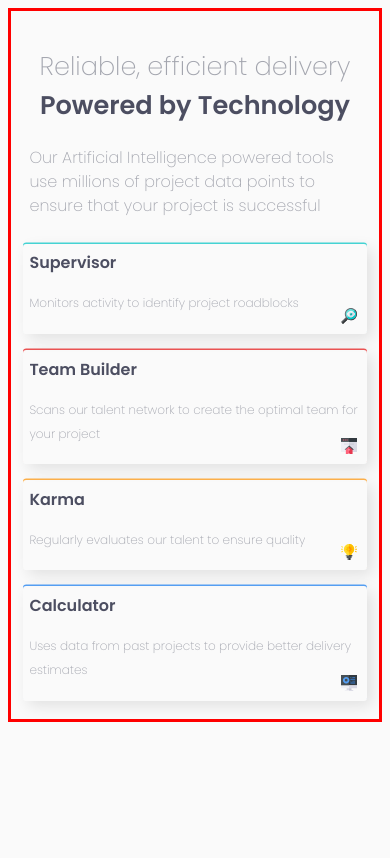
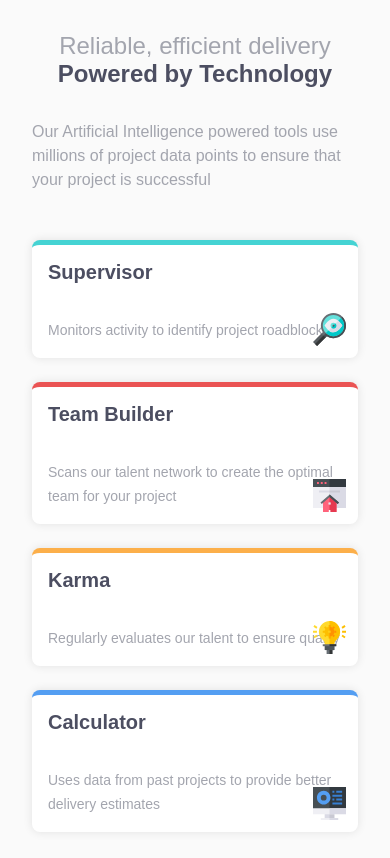
Before and after one commit to ardaacikgoz/four_card_section_master, a plain HTML site: page index.html in a window 390 px wide. Drawn offline with Linux system fonts and the light colour scheme.

Commit message:
Mobile_design_update

```diff
--- a/index.html
+++ b/index.html
@@ -3,24 +3,8 @@
 <head>
   <meta charset="UTF-8" />
   <meta name="viewport" content="width=device-width, initial-scale=1.0" />
-    <!-- displays site properly based on user's device -->
-
-    <link
-      rel="icon"
-      type="image/png"
-      sizes="32x32"
-      href="./images/favicon-32x32.png"
-    />
-
-    <link rel="preconnect" href="https://fonts.googleapis.com" />
-    <link rel="preconnect" href="https://fonts.gstatic.com" crossorigin />
-    <link
-      href="https://fonts.googleapis.com/css2?family=Poppins:ital,wght@0,100;0,200;0,300;0,400;0,500;0,600;0,700;0,800;0,900;1,100;1,200;1,300;1,400;1,500;1,600;1,700;1,800;1,900&display=swap"
-      rel="stylesheet"
-    />
-
   <link rel="stylesheet" href="style.css" />
-    <title>Frontend Mentor | Four card feature section</title>
+  <title>Four Card Feature Section</title>
 </head>
 <body>
   <div class="container">
@@ -32,44 +16,28 @@
     </p>
 
     <div class="cards">
-        <div class="supervisor">
+      <div class="card supervisor">
         <h3>Supervisor</h3>
-
-          <p class="content">
-            Monitors activity to identify project roadblocks
-          </p>
-
-          <img src="./images/icon-supervisor.svg" alt="image" />
+        <p>Monitors activity to identify project roadblocks</p>
+        <img src="./images/icon-supervisor.svg" alt="supervisor icon" />
       </div>
 
-        <div class="team_builder">
+      <div class="card team_builder">
         <h3>Team Builder</h3>
-
-          <p class="content">
-            Scans our talent network to create the optimal team for your project
-          </p>
-
-          <img src="./images/icon-team-builder.svg" alt="image" />
+        <p>Scans our talent network to create the optimal team for your project</p>
+        <img src="./images/icon-team-builder.svg" alt="team builder icon" />
       </div>
 
-        <div class="karma">
+      <div class="card karma">
         <h3>Karma</h3>
-
-          <p class="content">
-            Regularly evaluates our talent to ensure quality
-          </p>
-
-          <img src="./images/icon-karma.svg" alt="image" />
+        <p>Regularly evaluates our talent to ensure quality</p>
+        <img src="./images/icon-karma.svg" alt="karma icon" />
       </div>
 
-        <div class="calculator">
+      <div class="card calculator">
         <h3>Calculator</h3>
-
-          <p class="content">
-            Uses data from past projects to provide better delivery estimates
-          </p>
-
-          <img src="./images/icon-calculator.svg" alt="image" />
+        <p>Uses data from past projects to provide better delivery estimates</p>
+        <img src="./images/icon-calculator.svg" alt="calculator icon" />
       </div>
     </div>
   </div>
--- a/style.css
+++ b/style.css
@@ -1,31 +1,35 @@
 body {
   background-color: hsl(0, 0%, 98%);
   font-family: "Poppins", sans-serif;
-  border: red solid;
+  margin: 0;
+  padding: 0;
 }
 
 .container {
   display: flex;
   flex-direction: column;
   align-items: center;
-  justify-content: center;
-  padding: 5%;
+  max-width: 100%;
+  margin: 0 auto;
+  padding: 2rem;
+}
 
+h1,
+h2 {
+  margin: 0;
 }
 
 h1 {
   color: hsl(229, 6%, 66%);
   font-weight: 200;
-  font-size: 1.6rem;
-  margin-bottom: 0;
-
+  font-size: 1.5rem;
 }
 
 h2 {
   color: hsl(234, 12%, 34%);
   font-weight: 600;
-  font-size: 1.6rem;
-  margin-top: 0;
+  font-size: 1.5rem;
+  margin-bottom: 1rem;
 }
 
 p {
@@ -33,62 +37,60 @@ p {
   font-weight: 200;
   font-size: 1rem;
   line-height: 1.5rem;
-  margin-top: 0;
-
-}
-
-h3 {
-  color: hsl(234, 12%, 34%);
-  font-weight: 600;
-  font-size: 1rem;
-  margin-top: 0;
 }
 
 .cards {
   display: flex;
-  flex-direction: column;
-  justify-content: center;
-  align-items: center;
-  margin-top: 3%;
-  gap: 1rem;
+  justify-content: space-between;
+  gap: 1.5rem;
+  margin-top: 2rem;
+  flex-wrap: wrap;
 }
 
-.supervisor,
-.team_builder,
-.karma,
-.calculator {
+.card {
+  width: 100%;
+  height: 120%;
+  background-color: white;
+  border-radius: 0.5rem;
+  box-shadow: 0px 0px 10px rgba(0, 0, 0, 0.1);
+  padding: 1rem;
   position: relative;
-  width: 100%;
-  padding: 2%;
-  border-radius: 0.2rem;
+  display: flex;
+  flex-direction: column;
+  justify-content: space-between;
 }
 
 .supervisor {
-  box-shadow: 0px -0.1rem 0rem hsl(180, 62%, 55%),
-    5px 5px 15px rgba(0, 0, 0, 0.1);
+  border-top: 5px solid hsl(180, 62%, 55%);
 }
 
 .team_builder {
-  box-shadow: 0px -0.1rem 0rem hsl(0, 78%, 62%), 5px 5px 15px rgba(0, 0, 0, 0.1);
+  border-top: 5px solid hsl(0, 78%, 62%);
 }
 
 .karma {
-  box-shadow: 0px -0.1rem 0rem hsl(34, 97%, 64%),
-    5px 5px 15px rgba(0, 0, 0, 0.1);
+  border-top: 5px solid hsl(34, 97%, 64%);
 }
 
 .calculator {
-  box-shadow: 0px -0.1rem 0rem hsl(212, 86%, 64%),
-    5px 5px 15px rgba(0, 0, 0, 0.1);
+  border-top: 5px solid hsl(212, 86%, 64%);
 }
 
-.content {
-  font-size: 0.75rem;
+h3 {
+  font-size: 1.25rem;
+  color: hsl(234, 12%, 34%);
+  margin-top: 0;
 }
 
-img {
-  width: 1rem;
+.card p {
+  font-size: 0.875rem;
+  color: hsl(229, 6%, 66%);
+  margin-bottom: 0;
+}
+
+.card img {
   position: absolute;
-  bottom: 10px;
-  right: 10px;
+  bottom: 0.75rem;
+  right: 0.75rem;
+  width: 10%;
 }
```
Lines whose indentation alone changed are shown as unchanged.
